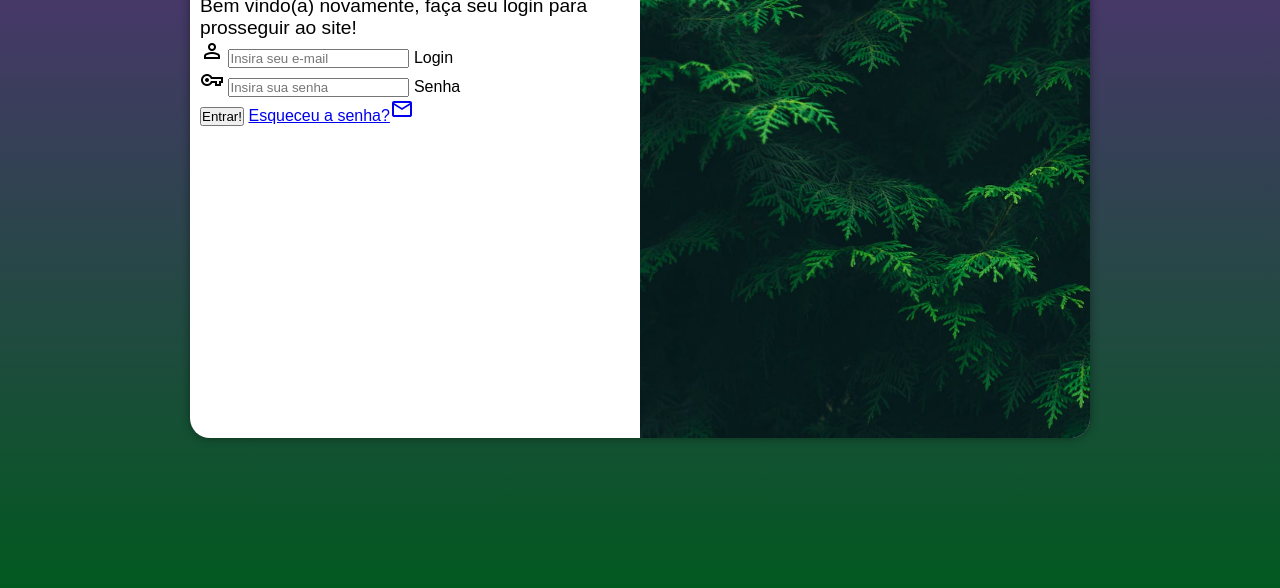
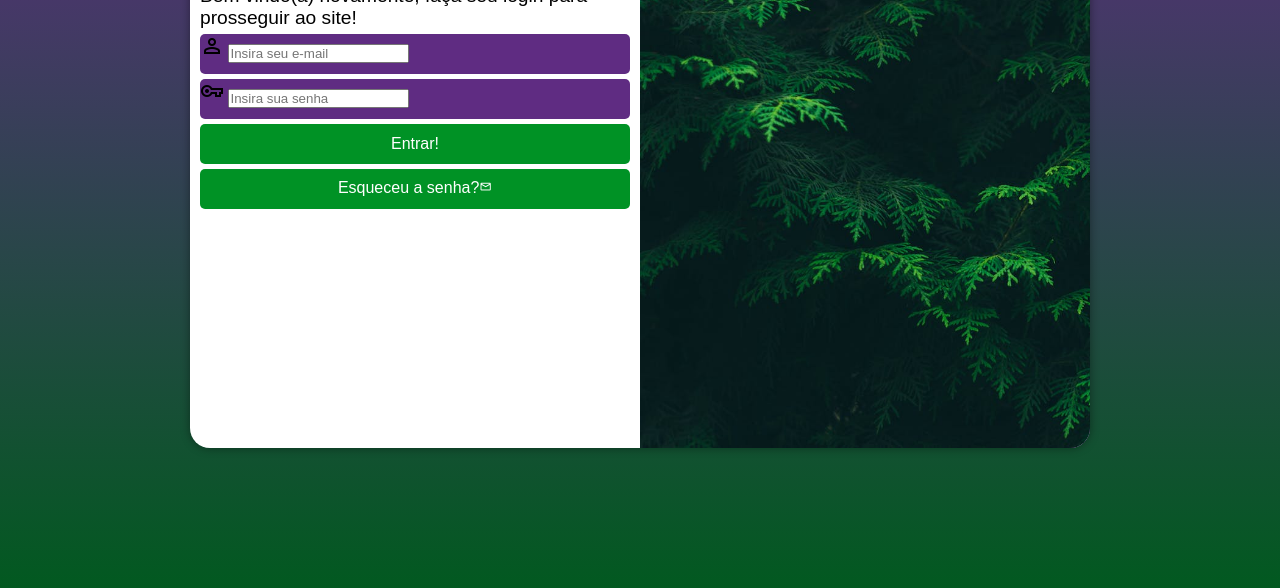
Before and after one commit to raulfliegner/projeto-login, a plain HTML site: page index.html in a window 1280 px wide. Shown: the part 212-800 px from the top of the page. Drawn offline with nearby package versions, Linux system fonts and the light colour scheme.

Commit message:
css do login

```diff
--- a/estilos/style.css
+++ b/estilos/style.css
@@ -40,7 +40,7 @@ section#login {
     overflow: hidden;
 
     background-color: white;
-    height: 500px;
+    height: 520px;
     width: 285px;
     border-radius: 20px;
     box-shadow: 0px 0px 10px rgba(0, 0, 0, 0.404);
@@ -69,3 +69,57 @@ div#formulario > h1 {
 div#formulario > p {
     font-size: 0.8em;
 }
+
+form > div.campo {
+    display: block;
+    width: 100%;
+    height: 40px;
+    background-color: var(--cor03);
+    border-radius: 5px;
+    margin: 5px 0px;
+}
+
+form > div > label {
+    display: none;
+}
+
+form > input[type=submit] {
+    display: block;
+    width: 100%;
+    height: 40px;
+    font-size: 1em;
+    color: white;
+    background-color: #009225;
+    border: none;
+    border-radius: 5px;
+}
+
+form > input[type=submit]:hover {
+    background-color: #006319;
+    cursor: pointer;
+}
+
+form > a.botao {
+    display: block;
+    text-align: center;
+    text-decoration: none;
+    background-color: #009225;
+    border-radius: 5px;
+    color: white;
+    font-size: 1em;
+    width: 100%;
+    height: 40px;
+    padding-top: 10px;
+    margin-top: 5px;
+}
+
+form > a.botao:hover {
+    background-color: #006319;
+    cursor: pointer;
+}
+
+form > a.botao > span {
+    font-size: 0.8em;
+    display: inline-block;
+
+}
--- a/index.html
+++ b/index.html
@@ -30,7 +30,7 @@
                         <label for="iSenha">Senha</label>
                     </div>
                     <input type="submit" value="Entrar!">
-                    <a href="esqueci-senha.html">Esqueceu a senha?<span class="material-symbols-outlined">mail</span></a>
+                    <a href="esqueci-senha.html" class="botao">Esqueceu a senha?<span class="material-symbols-outlined">mail</span></a>
                 </form>
             </div>
         </section>
```
